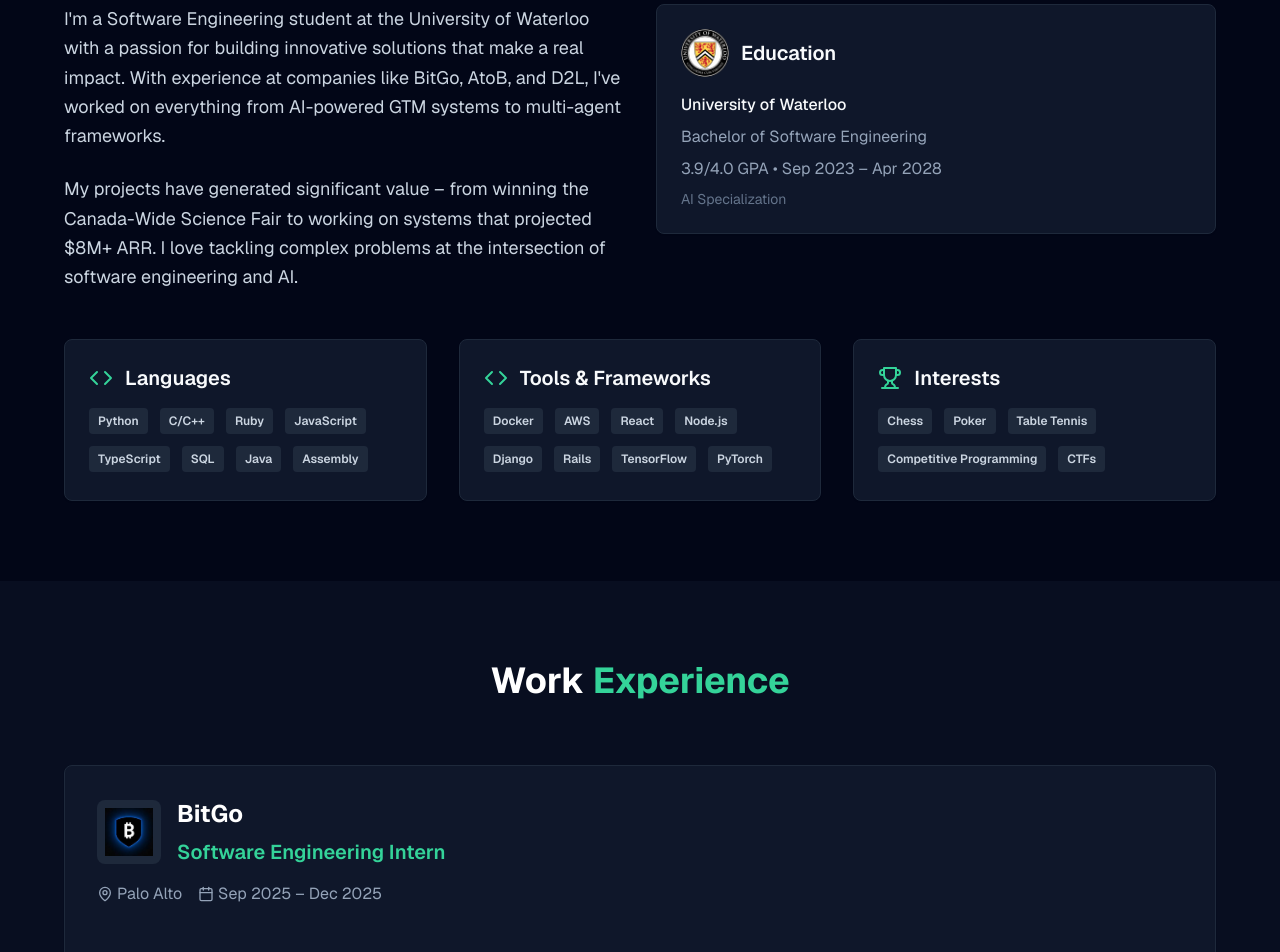
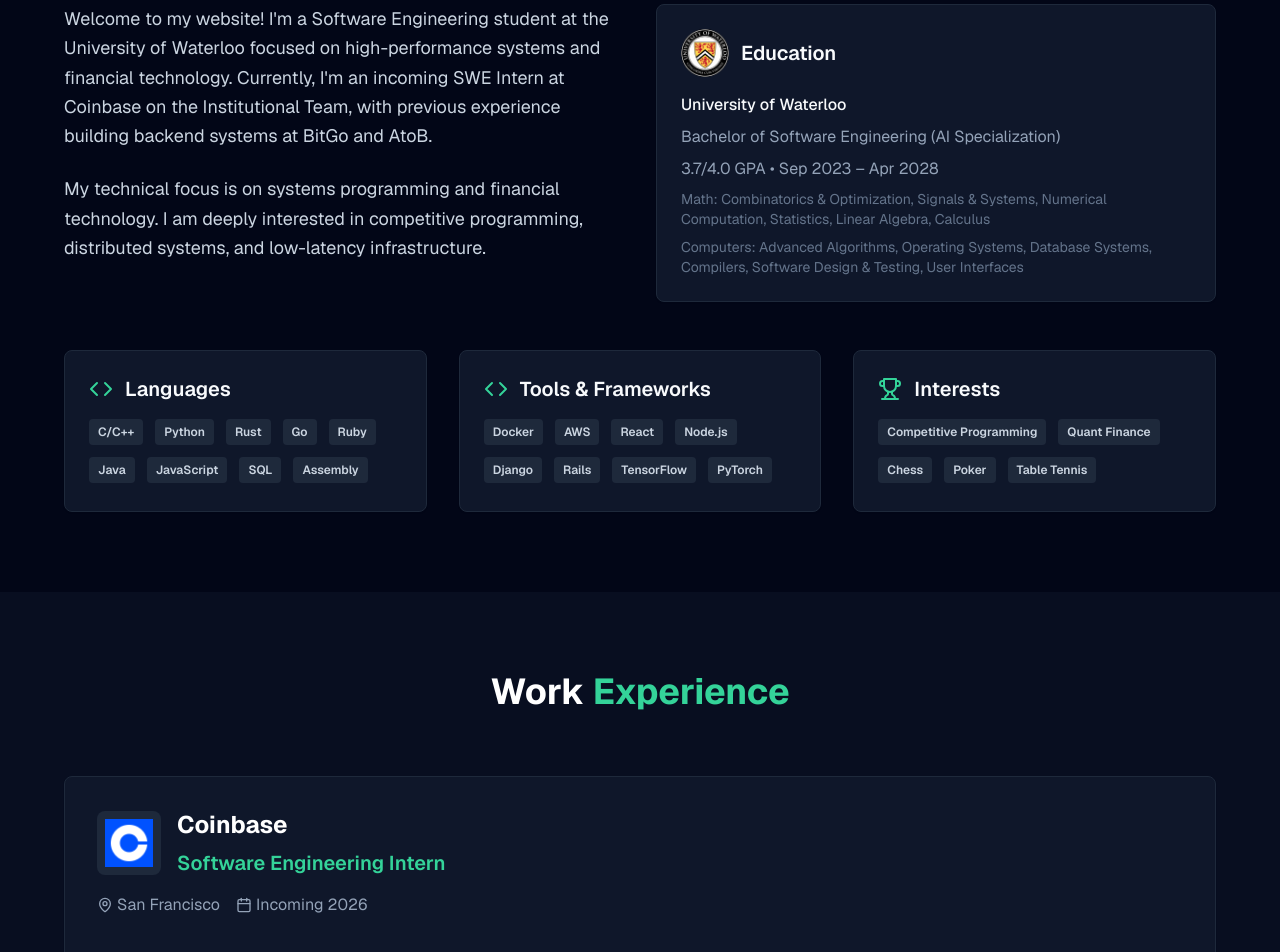
Before and after one commit to koralkulacoglu/portfolio, a Next.js app: page / in a window 1280 px wide. Shown: the part 980-1932 px from the top of the page. Built offline with nearby package versions, Linux system fonts and the light colour scheme.

Commit message:
update experiences and pivot from AI to fintech

```diff
--- a/components/about-section.tsx
+++ b/components/about-section.tsx
@@ -6,13 +6,14 @@
 
 export function AboutSection() {
   const languages = [
+    "C/C++",
     "Python",
-    "C/C++",
+    "Rust",
+    "Go",
     "Ruby",
+    "Java",
     "JavaScript",
-    "TypeScript",
     "SQL",
-    "Java",
     "Assembly",
   ];
 
@@ -28,11 +29,11 @@
   ];
 
   const interests = [
+    "Competitive Programming",
+    "Quant Finance",
     "Chess",
     "Poker",
     "Table Tennis",
-    "Competitive Programming",
-    "CTFs",
   ];
 
   return (
@@ -48,17 +49,16 @@
           <AnimatedSection animation="slideLeft" delay={200}>
             <div>
               <p className="text-lg text-slate-300 leading-relaxed mb-6">
-                I'm a Software Engineering student at the University of Waterloo
-                with a passion for building innovative solutions that make a
-                real impact. With experience at companies like BitGo, AtoB, and
-                D2L, I've worked on everything from AI-powered GTM systems to
-                multi-agent frameworks.
+                Welcome to my website! I'm a Software Engineering student at the
+                University of Waterloo focused on high-performance systems and
+                financial technology. Currently, I'm an incoming SWE Intern at
+                Coinbase on the Institutional Team, with previous experience
+                building backend systems at BitGo and AtoB.
               </p>
               <p className="text-lg text-slate-300 leading-relaxed">
-                My projects have generated significant value – from winning the
-                Canada-Wide Science Fair to working on systems that projected
-                $8M+ ARR. I love tackling complex problems at the intersection
-                of software engineering and AI.
+                My technical focus is on systems programming and financial
+                technology. I am deeply interested in competitive programming,
+                distributed systems, and low-latency infrastructure.
               </p>
             </div>
           </AnimatedSection>
@@ -81,13 +81,19 @@
                 <div className="space-y-2">
                   <p className="font-medium">University of Waterloo</p>
                   <p className="text-slate-400">
-                    Bachelor of Software Engineering
+                    Bachelor of Software Engineering (AI Specialization)
                   </p>
                   <p className="text-slate-400">
-                    3.9/4.0 GPA • Sep 2023 – Apr 2028
+                    3.7/4.0 GPA • Sep 2023 – Apr 2028
                   </p>
                   <p className="text-sm text-slate-500 mt-3">
-                    AI Specialization
+                    Math: Combinatorics & Optimization, Signals & Systems,
+                    Numerical Computation, Statistics, Linear Algebra, Calculus
+                  </p>
+                  <p className="text-sm text-slate-500 mt-3">
+                    Computers: Advanced Algorithms, Operating Systems, Database
+                    Systems, Compilers, Software Design & Testing, User
+                    Interfaces
                   </p>
                 </div>
               </CardContent>
--- a/components/experience-section.tsx
+++ b/components/experience-section.tsx
@@ -5,6 +5,15 @@
 
 export function ExperienceSection() {
   const experiences = [
+    {
+      company: "Coinbase",
+      role: "Software Engineering Intern",
+      location: "San Francisco",
+      period: "Incoming 2026",
+      description: "Incoming Summer 2026 on the Institutional Team.",
+      highlights: [],
+      image: "/coinbase.png",
+    },
     {
       company: "BitGo",
       role: "Software Engineering Intern",
--- a/components/hero-section.tsx
+++ b/components/hero-section.tsx
@@ -25,7 +25,7 @@
             </h1>
             <p className="text-xl sm:text-2xl text-slate-300 mb-8 max-w-3xl mx-auto">
               <span className="text-emerald-400">Software Engineer </span>
-              specializing in AI
+              specializing in FinTech
             </p>
           </div>
         </AnimatedSection>
```
Also changed, not shown: public/coinbase.png (added).
